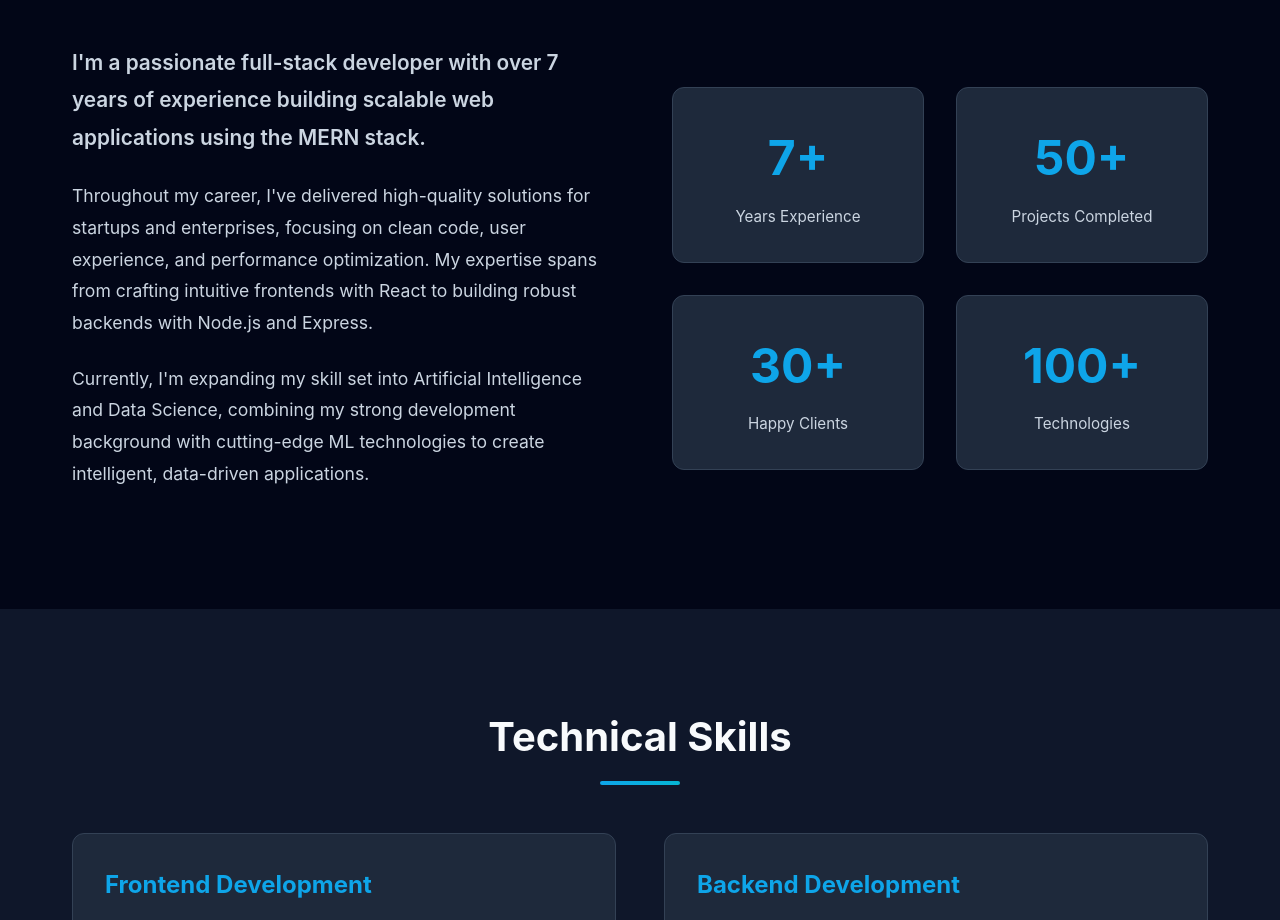
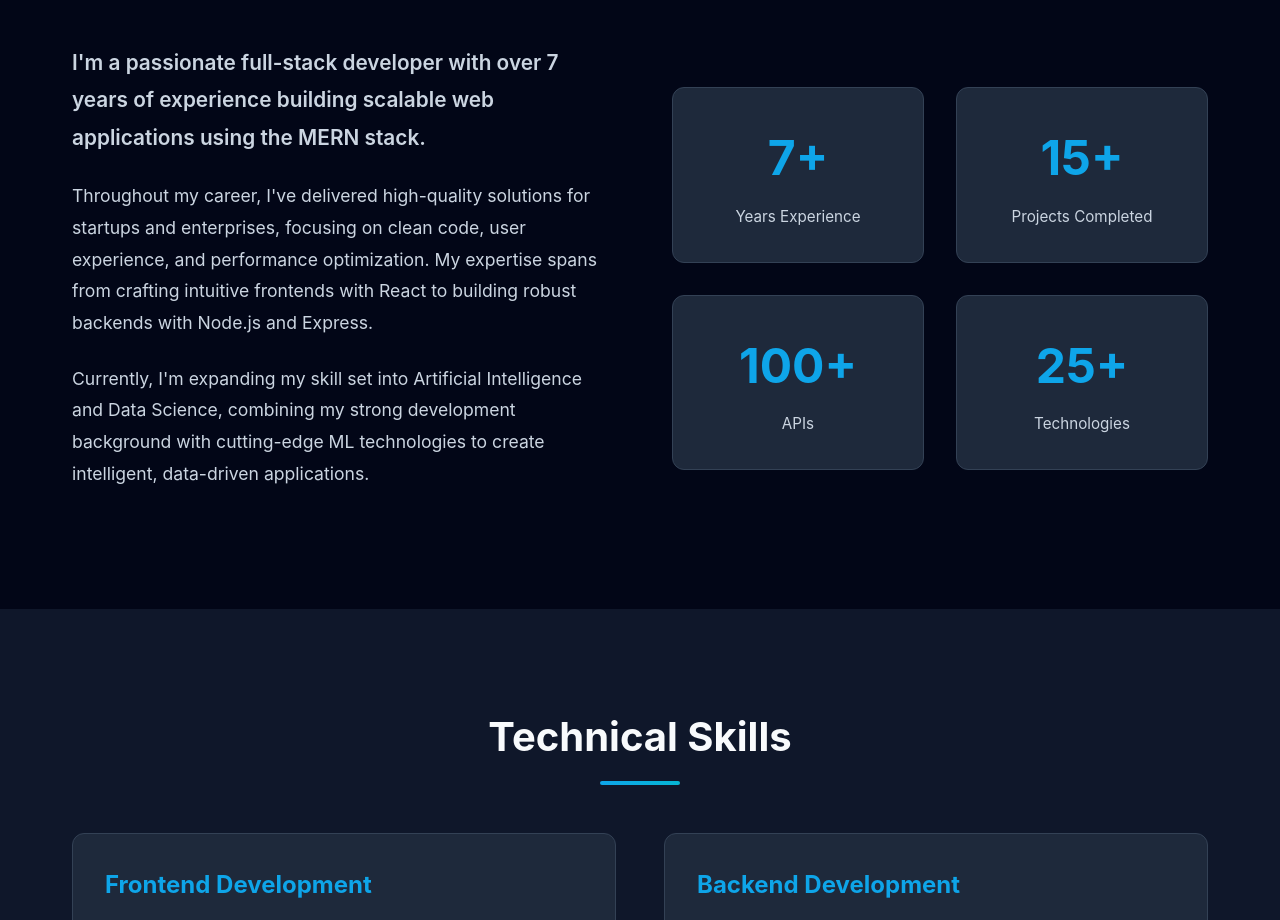
Before and after one commit to gunaerode/gunaerode.github.io, a plain HTML site: page index.html in a window 1280 px wide. Shown: the part 980-1900 px from the top of the page. Drawn offline with Linux system fonts and the light colour scheme.

Commit message:
Profile updated :smiley:

```diff
--- a/index.html
+++ b/index.html
@@ -116,15 +116,15 @@
               <div class="stat-label">Years Experience</div>
             </div>
             <div class="stat-card">
-              <div class="stat-number" data-count="50">0</div>
+              <div class="stat-number" data-count="15">0</div>
               <div class="stat-label">Projects Completed</div>
             </div>
             <div class="stat-card">
-              <div class="stat-number" data-count="30">0</div>
-              <div class="stat-label">Happy Clients</div>
+              <div class="stat-number" data-count="100">0</div>
+              <div class="stat-label">APIs</div>
             </div>
             <div class="stat-card">
-              <div class="stat-number" data-count="100">0</div>
+              <div class="stat-number" data-count="25">0</div>
               <div class="stat-label">Technologies</div>
             </div>
           </div>
```
